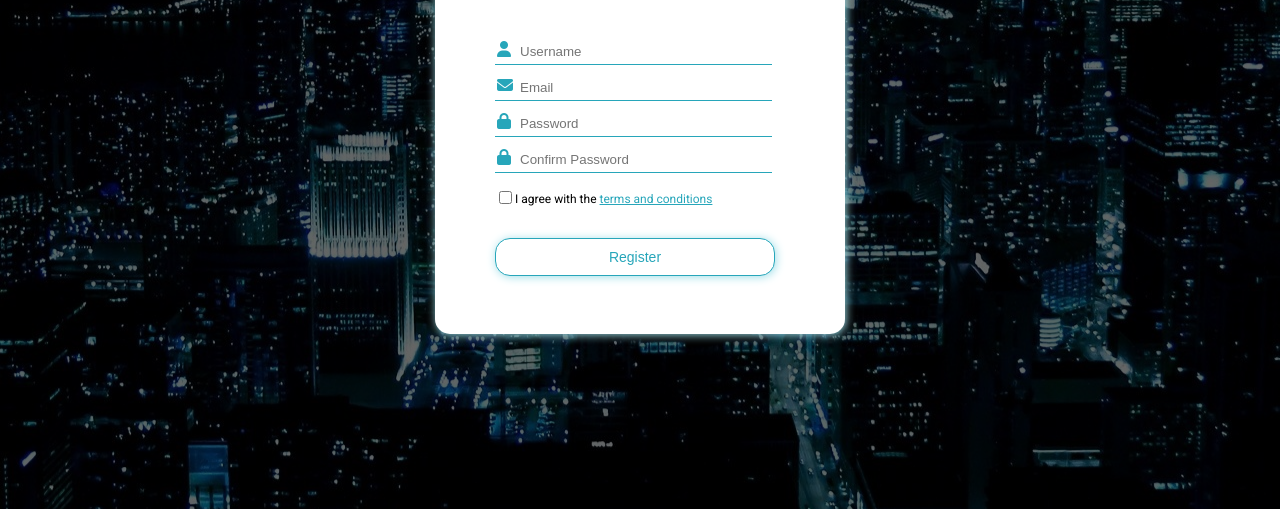
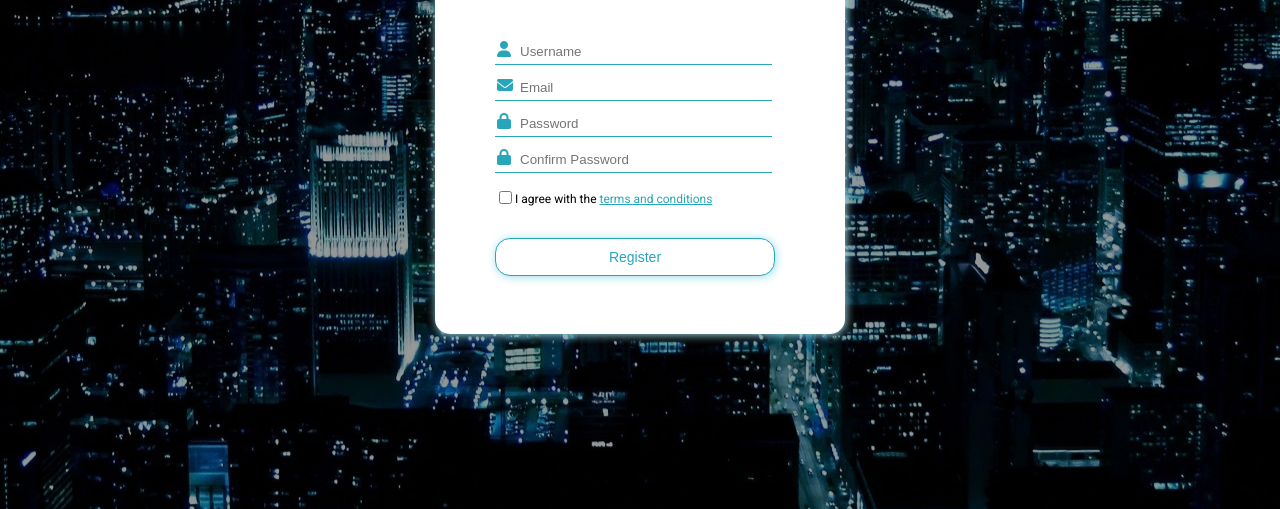
Before and after one commit to azlilsafwan/registerpage_1, a plain HTML site: page index.html in a window 1280 px wide. Shown: the part 291-800 px from the top of the page. Drawn offline with Linux system fonts and the light colour scheme.

Commit message:
Update main.css

```diff
--- a/styles/main.css
+++ b/styles/main.css
@@ -2,7 +2,7 @@ body {
 	margin: 0;
 	padding: 0;
 	font-family: 'Roboto', sans-serif;
-	background-image: linear-gradient(rgba(0,0,0,0.6), rgba(0,0,0,0.6)), url('../images/backdrop_test_2.jpg');
+	background-image: linear-gradient(rgba(0,0,0,0.4), rgba(0,0,0,0.4)), url('../images/backdrop_test_2.jpg');
 	background-position: center;
 }
 
```
